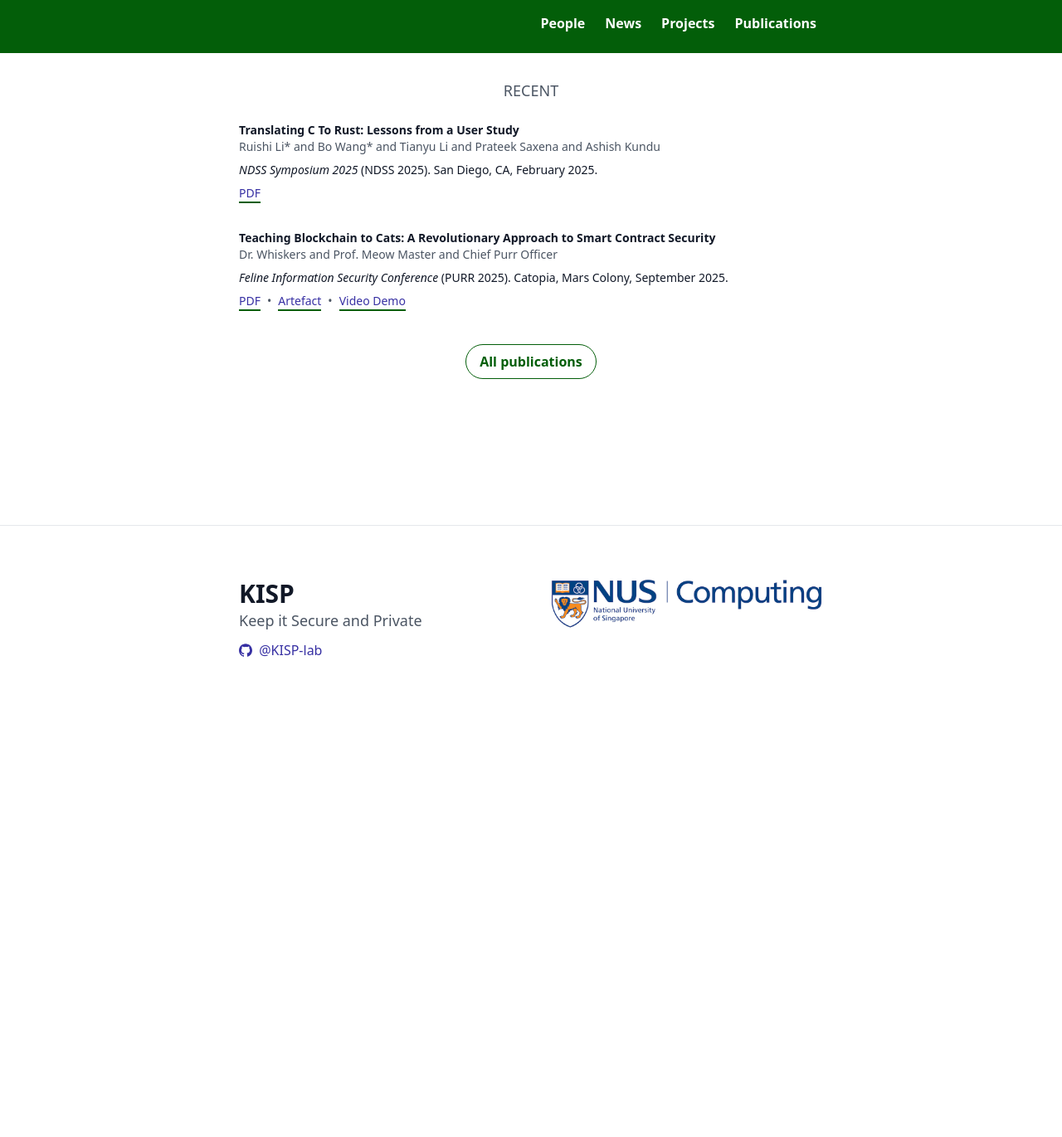
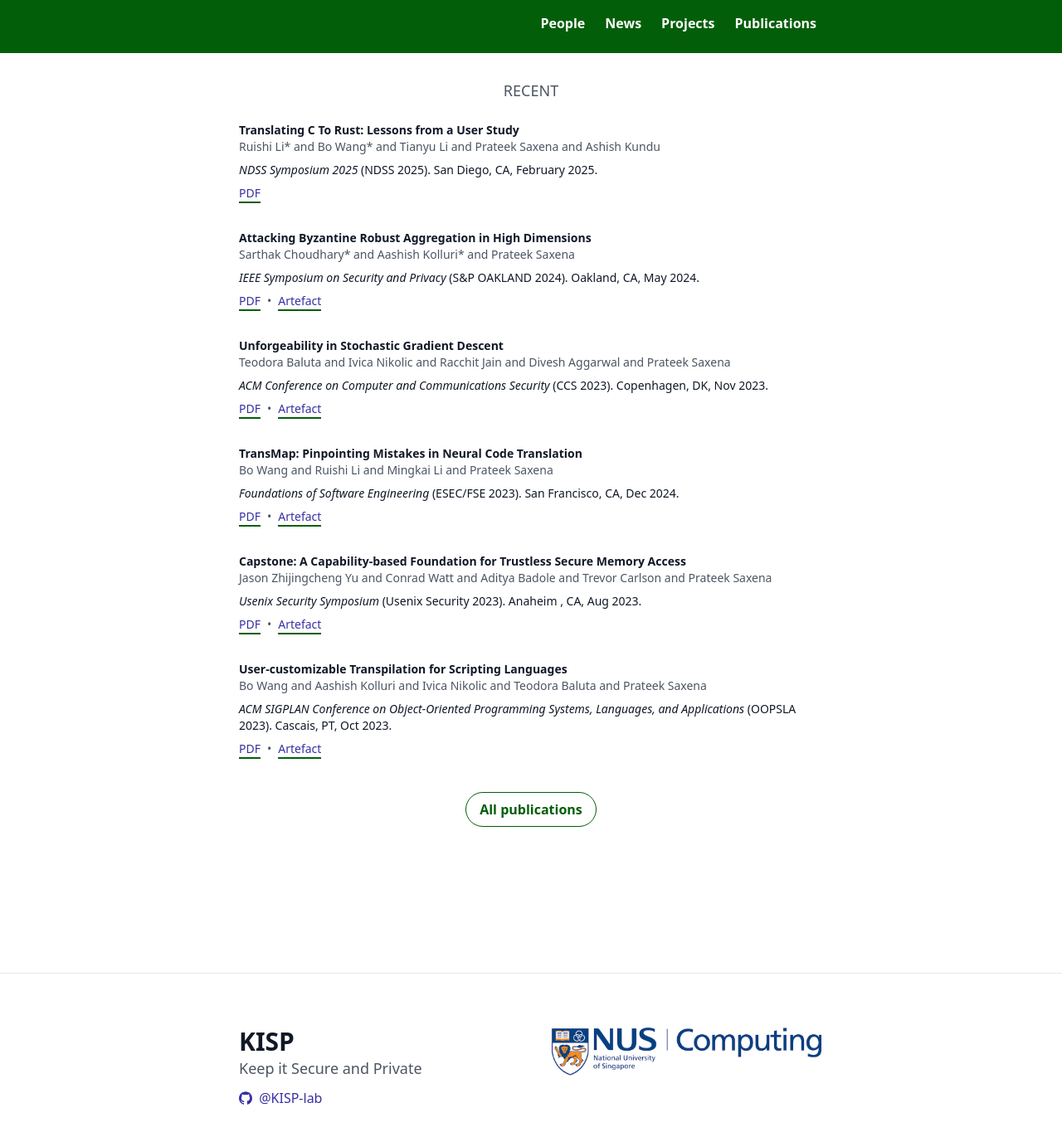
Before and after one commit to kisp-nus/kisp-nus.github.io, a Jekyll site: the page built from onepage/index.html, in a window 1280 px wide and 1400 px high, scrolled down 3624 px. Shown: the top 1371 px of the window at 83% size. Built offline with Jekyll 4.4.1, drawn with Linux system fonts in a browser that asks for light colours; before the commit the page ends 4484 px from its top, so only the background shows below that.

Commit message:
update recent pub

```diff
--- a/_data/onepage/publications.yml
+++ b/_data/onepage/publications.yml
@@ -8,16 +8,64 @@
     - {type: "PDF", url: "https://arxiv.org/abs/2411.14174"}
   recent: true
 
-- title: "Teaching Blockchain to Cats: A Revolutionary Approach to Smart Contract Security"
-  authors: ["Dr. Whiskers", "Prof. Meow Master", "Chief Purr Officer"]
-  venue: "Feline Information Security Conference"
-  shortVenue: "PURR 2025"
-  location: "Catopia, Mars Colony"
-  date: "September 2025"
+- title: "Attacking Byzantine Robust Aggregation in High Dimensions"
+  authors: ["Sarthak Choudhary*", "Aashish Kolluri*" , "Prateek Saxena"]
+  venue: "IEEE Symposium on Security and Privacy"
+  shortVenue: "S&P OAKLAND 2024"
+  location: "Oakland, CA"
+  date: "May 2024"
   links:
-    - {type: "PDF", url: "/papers/blockchain-cats.pdf"}
-    - {type: "Artefact", url: "https://doi.org/10.5281/zenodo.meow9lives"}
-    - {type: "Video Demo", url: "https://youtube.com/watch?v=quackquack"}
+    - {type: "PDF", url: "https://ieeexplore.ieee.org/document/10646844"}
+    - {type: "Artefact", url: "https://github.com/sarthak-choudhary/HIDRA"}
   recent: true
 
+- title: "Unforgeability in Stochastic Gradient Descent"
+  authors: ["Teodora Baluta", "Ivica Nikolic", "Racchit Jain", "Divesh Aggarwal", "Prateek Saxena"]
+  venue: "ACM Conference on Computer and Communications Security"
+  shortVenue: "CCS 2023"
+  location: "Copenhagen, DK"
+  date: "Nov 2023"
+  links:
+    - {type: "PDF", url: "https://dl.acm.org/doi/10.1145/3576915.3623093"}
+    - {type: "Artefact", url: "https://github.com/teobaluta/unforgeability-SGD"}
+  recent: true
+
+- title: "TransMap: Pinpointing Mistakes in Neural Code Translation"
+  authors: ["Bo Wang", "Ruishi Li", "Mingkai Li","Prateek Saxena"]
+  venue: "Foundations of Software Engineering"
+  shortVenue: "ESEC/FSE 2023"
+  location: "San Francisco, CA"
+  date: "Dec 2024"
+  links:
+    - {type: "PDF", url: "https://dl.acm.org/doi/pdf/10.1145/3611643.3616322"}
+    - {type: "Artefact", url: "https://github.com/HALOCORE/TransMap"}
+  recent: true
+
+
+
+- title: "Capstone: A Capability-based Foundation for Trustless Secure Memory Access"
+  authors: ["Jason Zhijingcheng Yu", "Conrad Watt", "Aditya Badole", "Trevor Carlson", "Prateek Saxena"]
+  venue: "Usenix Security Symposium"
+  shortVenue: "Usenix Security 2023"
+  location: "Anaheim , CA"
+  date: "Aug 2023"
+  links:
+    - {type: "PDF", url: "https://www.usenix.org/system/files/usenixsecurity23-yu-jason.pdf"}
+    - {type: "Artefact", url: "https://github.com/jasonyu1996/capstone"}
+
+  recent: true
+
+- title: "User-customizable Transpilation for Scripting Languages"
+  authors: ["Bo Wang", "Aashish Kolluri", "Ivica Nikolic", "Teodora Baluta", "Prateek Saxena"]
+  venue: "ACM SIGPLAN Conference on Object-Oriented Programming Systems, Languages, and Applications"
+  shortVenue: "OOPSLA 2023"
+  location: "Cascais, PT"
+  date: "Oct 2023"
+  links:
+    - {type: "PDF", url: "https://dl.acm.org/doi/10.1145/3586034"}
+    - {type: "Artefact", url: "https://github.com/HALOCORE/DuoGlot"}
+
+  recent: true
+
+
 # Add remaining publications with similar structure...
```
